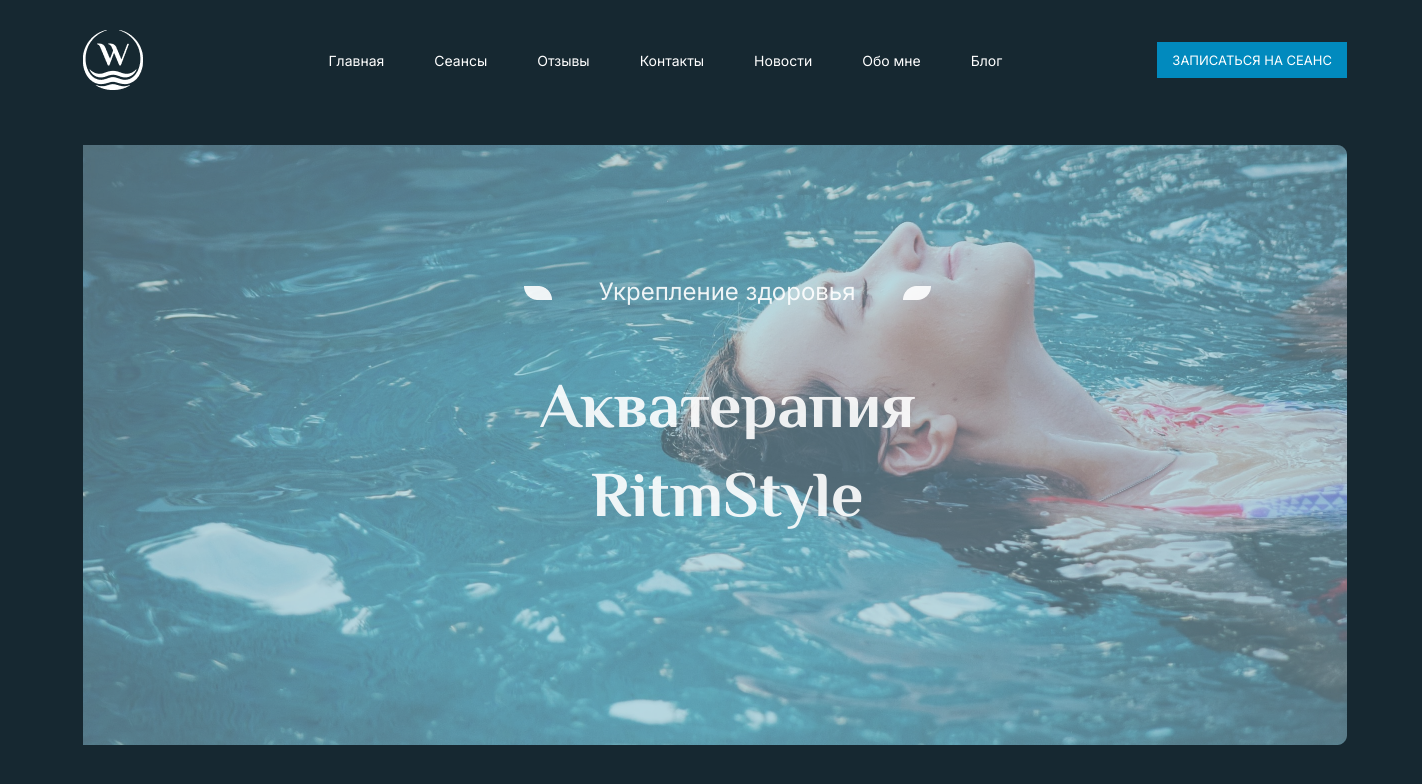
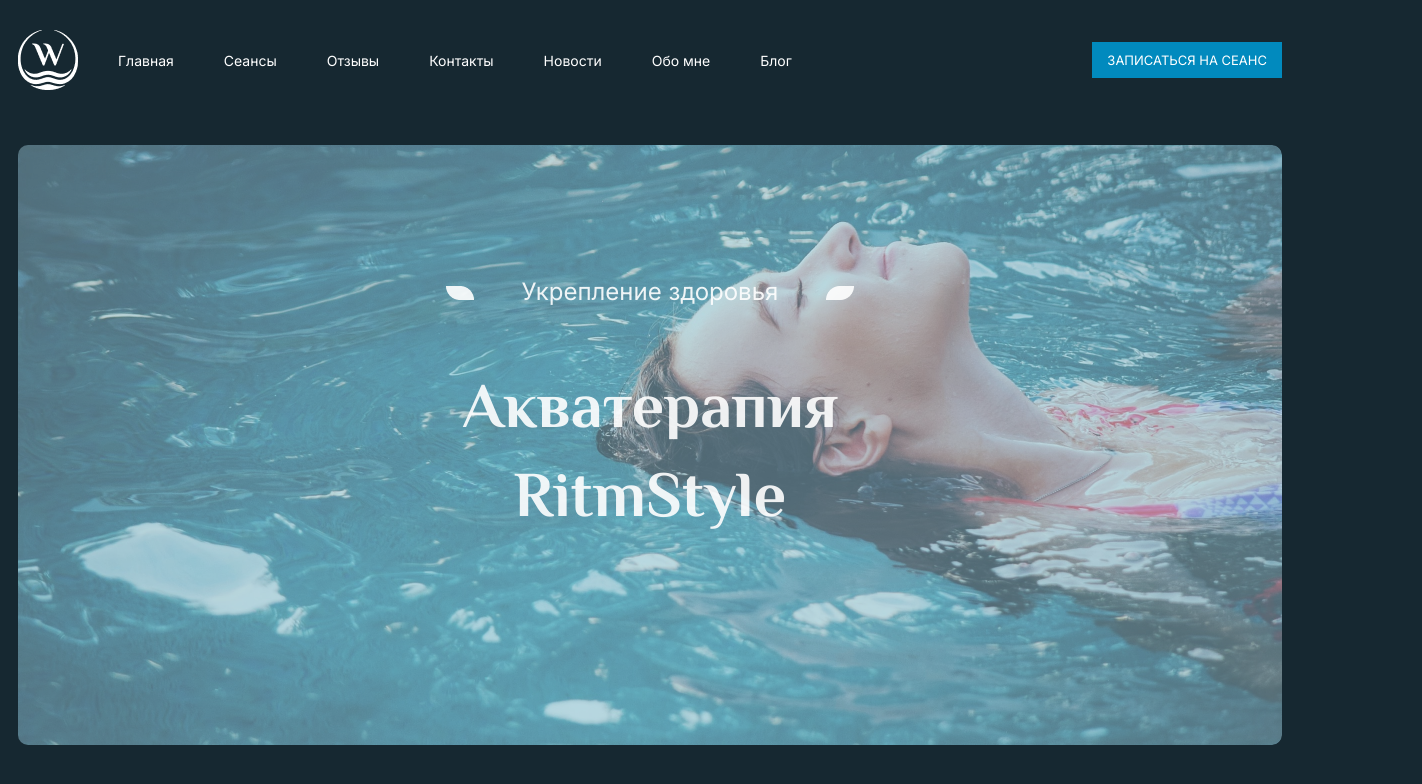
Before and after one commit to mtobi3911/RitmStyle, a plain HTML site: page index.html in a window 1280 px wide. Shown: the whole page, 1422 px wide, since content can reach past the window. Drawn offline with Linux system fonts and the light colour scheme.

Commit message:
Элементы

```diff
--- a/style.css
+++ b/style.css
@@ -41,7 +41,7 @@ button {
     width: 100%;
     max-width: 1296px;
     margin: 0 auto;
-    padding: 0 75px;
+    padding: 0 10px;
 }
 
 /*Header*/
@@ -55,16 +55,12 @@ button {
     align-items: center;
     margin-top: 15px;
 }
-.nav-main {
-    flex-grow: 1;
-}
 .nav-main__list {
     gap: 50px;
     font: 400 14px/19px 'Inter', sans-serif;
 }
 .nav-main__link_selected {
     color: #ffffff;
-    cursor: default;
     font-weight: 400;
 }
 .nav-main__link:hover {
@@ -75,20 +71,19 @@ button {
     width: 60px;
     height: 60px;
 }
-.header-action {
-    gap: 50px;
-    margin-left: 155px;
-}
 
 /*Banner*/
 
 .banner__img {
     background: url("img/RitmStyle.png")100% 0%/cover no-repeat;
     height: 600px;
+    border-radius: 10px;
+
 }
 .banner {
+    display: flex;
+    justify-content: center;
     margin-top: 55px;
-    padding-left: 30%;
     padding-top: 100px;
 
 }
```
